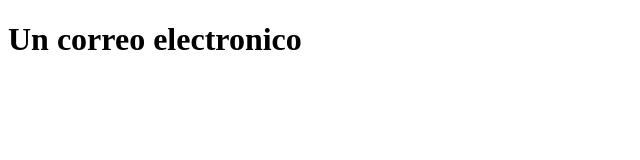
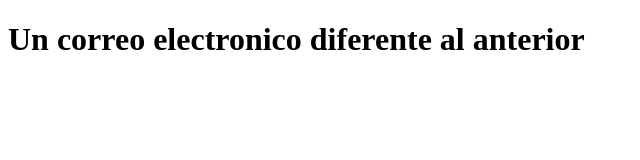
Before and after one commit to CarlaGP94/practicando, a plain HTML site: page contacto.html in a window 1280 px wide. Shown: the whole page, without its empty margins (0-640 px from the left). Drawn offline with Linux system fonts and the light colour scheme.

Commit message:
Cambio de titulo para contacto

```diff
--- a/contacto.html
+++ b/contacto.html
@@ -6,6 +6,6 @@
     <title>Contacto</title>
 </head>
 <body>
-    <h1>Un correo electronico</h1>
+    <h1>Un correo electronico diferente al anterior</h1>
 </body>
 </html>
```
